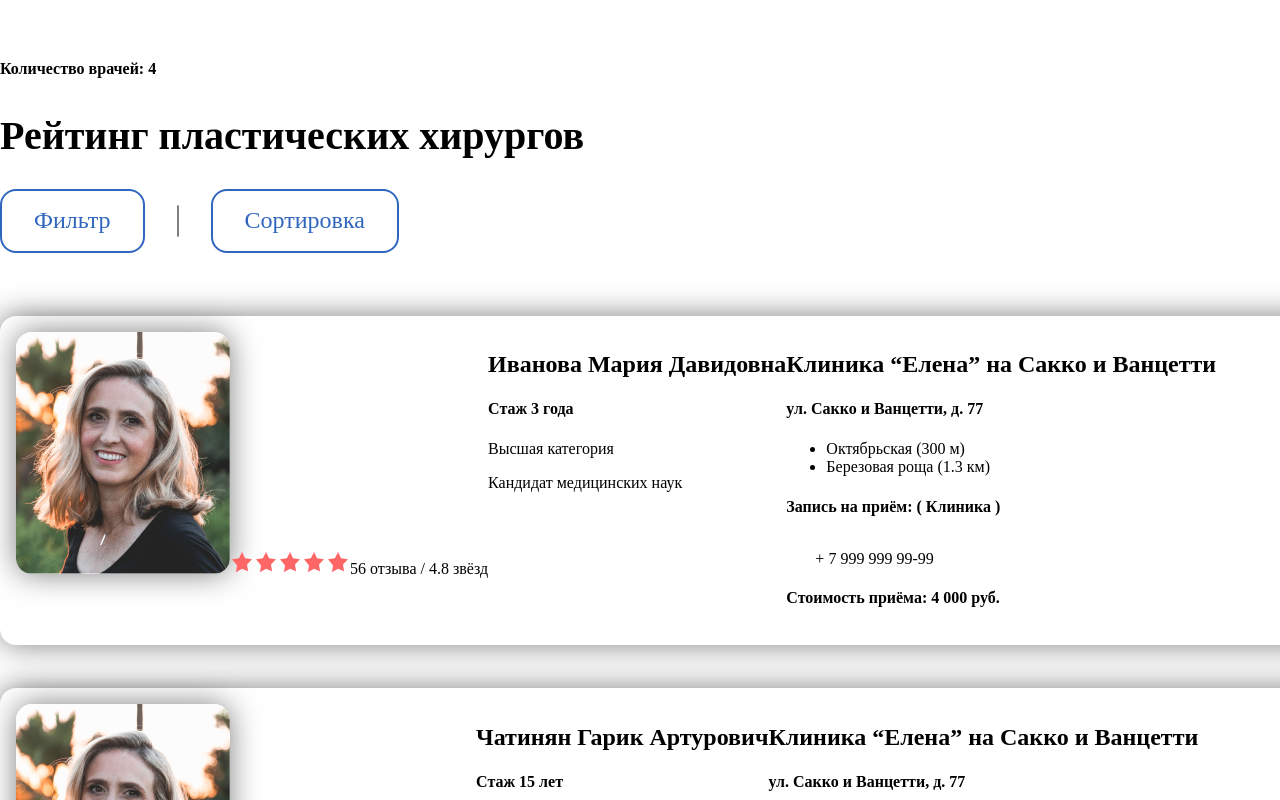
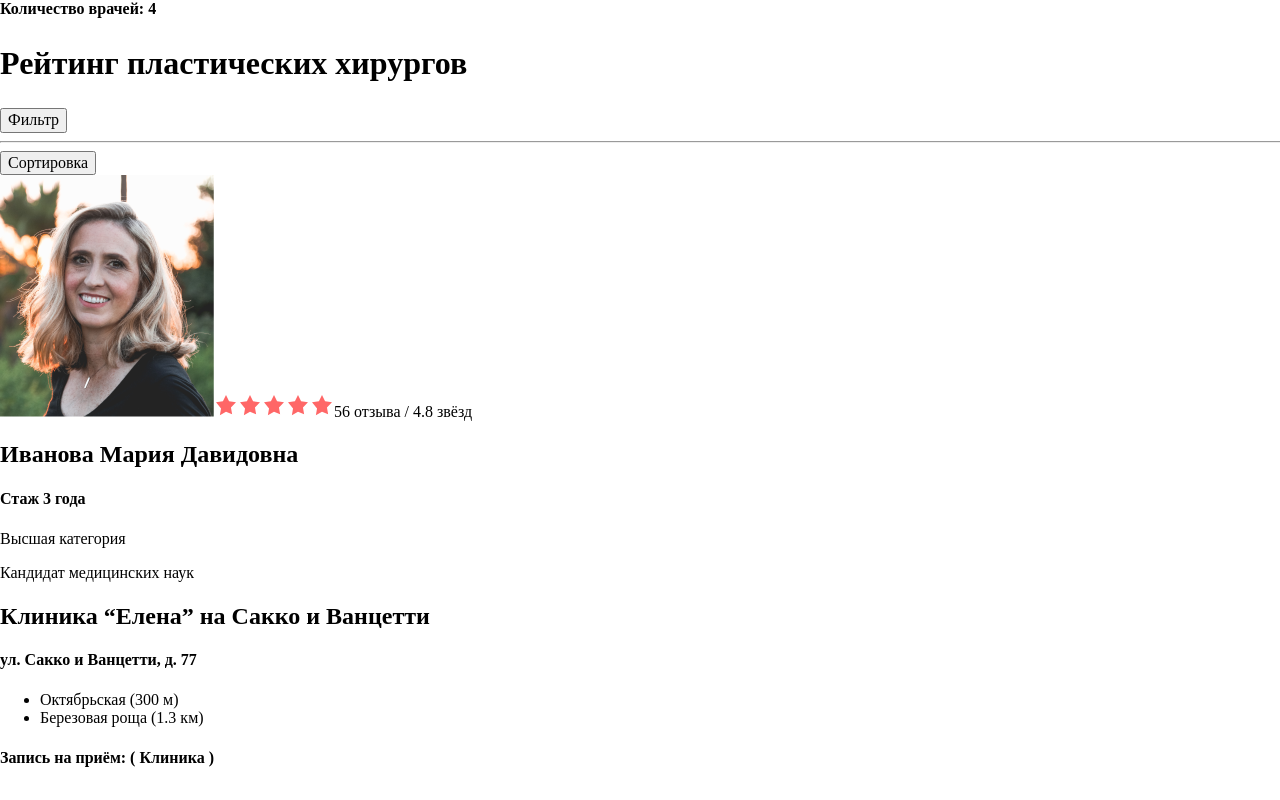
Before and after one commit to sg12/plasticFront, a React (Vite) app: page / in a window 1280 px wide. Shown: the top 800 px of the page. Built offline with nearby package versions, Linux system fonts and the light colour scheme.

Commit message:
Update `FilterDoctor.scss`

```diff
--- a/src/components/filterDoctor/FilterDoctor.scss
+++ b/src/components/filterDoctor/FilterDoctor.scss
@@ -1,153 +1,210 @@
-// @font-face {
-// 	font-family: "Bahnschrift";
-// 	src: local("Bahnschrift-Regular"),
-// 		url("../../assets/fonts/Bahnschrift-Regular.woff2") format("woff2"),
-// 		url("../../assets/fonts/Bahnschrift-Regular.woff") format("woff"),
-//         url("../../assets/fonts/Bahnschrift-Regular.ttf") format("ttf");
-//   font-weight: 400;
-//   font-style: normal;
-//   font-display: swap;
+// // @font-face {
+// // 	font-family: "Bahnschrift";
+// // 	src: local("Bahnschrift-Regular"),
+// // 		url("../../assets/fonts/Bahnschrift-Regular.woff2") format("woff2"),
+// // 		url("../../assets/fonts/Bahnschrift-Regular.woff") format("woff"),
+// //         url("../../assets/fonts/Bahnschrift-Regular.ttf") format("ttf");
+// //   font-weight: 400;
+// //   font-style: normal;
+// //   font-display: swap;
+// // }
+
+// // @font-face {
+// // 	font-family: "Bahnschrift";
+// // 	src: local("Bahnschrift-Bold"),
+// // 		url("../../assets/fonts/Bahnschrift-Bold.woff2") format("woff2"),
+// // 		url("../../assets/fonts/Bahnschrift-Bold.woff") format("woff"),
+// //         url("../../assets/fonts/Bahnschrift-Bold.ttf") format("ttf");
+// //   font-weight: 700;
+// //   font-style: normal;
+// //   font-display: swap;
+// // }
+
+// // @font-face {
+// // 	font-family: "Raleway";
+// // 	src: local("Raleway-Regular"),
+// // 		url("../../assets/fonts/Raleway-Regular.woff2") format("woff2"),
+// // 		url("../../assets/fonts/Raleway-Regular.woff") format("woff"),
+// //         url("../../assets/fonts/Raleway-Regular.ttf") format("ttf");
+// //   font-weight: 400;
+// //   font-style: normal;
+// //   font-display: swap;
+// // }
+
+// // @font-face {
+// // 	font-family: "Raleway";
+// // 	src: local("Raleway-Bold"),
+// // 		url("../../assets/fonts/Raleway-Bold.woff2") format("woff2"),
+// // 		url("../../assets/fonts/Raleway-Bold.woff") format("woff"),
+// //         url("../../assets/fonts/Raleway-Bold.ttf") format("ttf");
+// //   font-weight: 700;
+// //   font-style: normal;
+// //   font-display: swap;
+// // }
+
+// .filter {
+//   padding: 60px 0;
+
+//   &__title {
+//     margin-bottom: 30px;
+//     font-family: Raleway;
+//     font-size: 40px;
+//     font-style: normal;
+//     font-weight: 700;
+//     line-height: normal;
+//   }
+
+//   &__buttons {
+//     display: flex;
+//     margin-bottom: 63px;
+//   }
+
+//   &__popup {
+//     display: flex;
+//   }
+
+//   &__cards {
+//     border-radius: 12.766px;
+//     background: #fff;
+//   }
+
+//   &__cards:not(:last-child) {
+//     margin-bottom: 43px;
+//   }
+
+//   &__info {
+//   }
 // }
 
-// @font-face {
-// 	font-family: "Bahnschrift";
-// 	src: local("Bahnschrift-Bold"),
-// 		url("../../assets/fonts/Bahnschrift-Bold.woff2") format("woff2"),
-// 		url("../../assets/fonts/Bahnschrift-Bold.woff") format("woff"),
-//         url("../../assets/fonts/Bahnschrift-Bold.ttf") format("ttf");
-//   font-weight: 700;
-//   font-style: normal;
-//   font-display: swap;
+// .filter-buttons {
+//   &__button {
+//     display: flex;
+//     height: 64px;
+//     min-height: 64px;
+//     padding: 0px 32px;
+//     flex-direction: column;
+//     justify-content: center;
+//     align-items: center;
+//     gap: 4px;
+//     border-radius: 16px;
+//     border: 2px solid #3066be;
+//     background: none;
+//     transition: all 0.2s ease-in-out;
+
+//     /* Raleway 24px,regular (400) */
+//     color: #3066be;
+//     font-family: Raleway;
+//     font-size: 24px;
+//     font-style: normal;
+//     font-weight: 400;
+//     line-height: normal;
+//   }
+//   &__button:hover {
+//     background: #3066be20;
+//   }
+//   &__button:active {
+//     background: #3066be30;
+//   }
+
+//   &__hr {
+//     color: rgba(0, 0, 0, 0.5);
+//     height: auto;
+//     margin-top: 1em;
+//     margin-bottom: 1em;
+//     margin-left: 32px;
+//     margin-right: 32px;
+//     border-style: solid;
+//     border-width: 1px;
+//     border-radius: 16px;
+//   }
 // }
 
-// @font-face {
-// 	font-family: "Raleway";
-// 	src: local("Raleway-Regular"),
-// 		url("../../assets/fonts/Raleway-Regular.woff2") format("woff2"),
-// 		url("../../assets/fonts/Raleway-Regular.woff") format("woff"),
-//         url("../../assets/fonts/Raleway-Regular.ttf") format("ttf");
-//   font-weight: 400;
-//   font-style: normal;
-//   font-display: swap;
+// .popup {
+//   &-content {
+//     gap: 16px;
+//     box-shadow: 0px 0px 30px 0px rgba(0, 0, 0, 0.5);
+//     border-radius: 16px;
+//     padding: 16px;
+//     margin-bottom: 32px;
+//   }
+// }
+// .cards {
+//   &-doctor {
+//     display: flex;
+//     padding: 16px;
+//     border-radius: 16px;
+//     box-shadow: 0px 0px 30px 0px rgba(0, 0, 0, 0.5);
+//   }
+// }
+// .card {
+//   &__img {
+//     border-radius: 16px;
+//     box-shadow: 0px 0px 30px 0px rgba(0, 0, 0, 0.5);
+//   }
+// }
+// .info {
+//   &__up {
+//   }
+
+//   &__down {
+//   }
+// }
+// .filter_info {
 // }
 
-// @font-face {
-// 	font-family: "Raleway";
-// 	src: local("Raleway-Bold"),
-// 		url("../../assets/fonts/Raleway-Bold.woff2") format("woff2"),
-// 		url("../../assets/fonts/Raleway-Bold.woff") format("woff"),
-//         url("../../assets/fonts/Raleway-Bold.ttf") format("ttf");
-//   font-weight: 700;
-//   font-style: normal;
-//   font-display: swap;
-// }
+// New scss
 
+.doctor-card {
+  &__info {
+  }
+  &__img {
+  }
+  &__rating {
+  }
+  &__review-info {
+  }
+  &__up {
+  }
+  &__name {
+  }
+  &__experience {
+  }
+  &__category {
+  }
+  &__academic-degree {
+  }
+  &__down {
+  }
+  &__clinic-name {
+  }
+  &__clinic-address {
+  }
+  &__clinic-ul {
+  }
+  &__admission-type {
+  }
+  &__phone-number {
+  }
+  &__appointment-cost {
+  }
+}
 .filter {
-  padding: 60px 0;
-
-  &__title {
-    margin-bottom: 30px;
-    font-family: Raleway;
-    font-size: 40px;
-    font-style: normal;
-    font-weight: 700;
-    line-height: normal;
+  &_info {
   }
-
-  &__buttons {
-    display: flex;
-    margin-bottom: 63px;
+  &__cards {
   }
-
-  &__popup {
-    display: flex;
-  }
-
-  &__cards {
-    border-radius: 12.766px;
-    background: #fff;
-  }
-
-  &__cards:not(:last-child) {
-    margin-bottom: 43px;
-  }
-
   &__info {
   }
 }
-
-.filter-buttons {
-  &__button {
-    display: flex;
-    height: 64px;
-    min-height: 64px;
-    padding: 0px 32px;
-    flex-direction: column;
-    justify-content: center;
-    align-items: center;
-    gap: 4px;
-    border-radius: 16px;
-    border: 2px solid #3066be;
-    background: none;
-    transition: all 0.2s ease-in-out;
-
-    /* Raleway 24px,regular (400) */
-    color: #3066be;
-    font-family: Raleway;
-    font-size: 24px;
-    font-style: normal;
-    font-weight: 400;
-    line-height: normal;
-  }
-  &__button:hover {
-    background: #3066be20;
-  }
-  &__button:active {
-    background: #3066be30;
-  }
-
-  &__hr {
-    color: rgba(0, 0, 0, 0.5);
-    height: auto;
-    margin-top: 1em;
-    margin-bottom: 1em;
-    margin-left: 32px;
-    margin-right: 32px;
-    border-style: solid;
-    border-width: 1px;
-    border-radius: 16px;
-  }
-}
-
-.popup {
-  &-content {
-    gap: 16px;
-    box-shadow: 0px 0px 30px 0px rgba(0, 0, 0, 0.5);
-    border-radius: 16px;
-    padding: 16px;
-    margin-bottom: 32px;
-  }
-}
-.cards {
-  &-doctor {
-    display: flex;
-    padding: 16px;
-    border-radius: 16px;
-    box-shadow: 0px 0px 30px 0px rgba(0, 0, 0, 0.5);
-  }
+.cards-doctor {
 }
 .card {
   &__img {
-    border-radius: 16px;
-    box-shadow: 0px 0px 30px 0px rgba(0, 0, 0, 0.5);
   }
 }
 .info {
   &__up {
   }
-
   &__down {
   }
 }
-.filter_info {
-}
```
